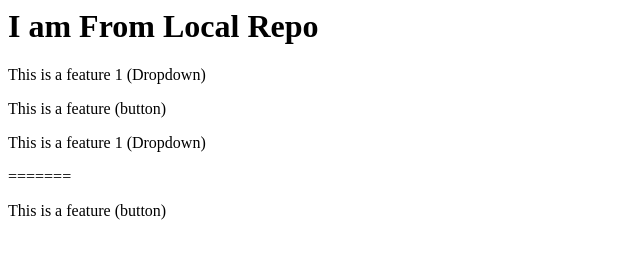
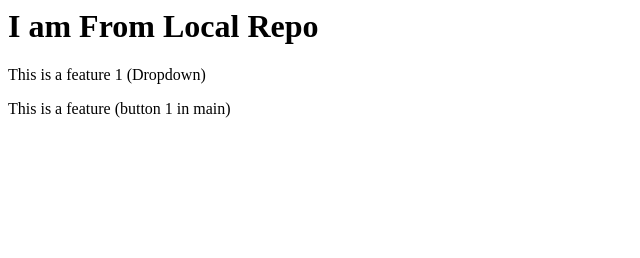
Before and after one commit to Paviterjeet/LocalRepo, a plain HTML site: page index.html in a window 1280 px wide. Shown: the whole page, without its empty margins (0-640 px from the left). Drawn offline with Linux system fonts and the light colour scheme.

Commit message:
change in button

```diff
--- a/index.html
+++ b/index.html
@@ -1,7 +1,4 @@
 
 <h1 class="clr"> I am From Local Repo</h1>
 <p> This is a feature 1 (Dropdown)</p>
-<p> This is a feature (button)</p>
-<p> This is a feature 1 (Dropdown)</p>
-=======
-<p> This is a feature (button)</p>
+<p> This is a feature (button 1 in main)</p>
```
